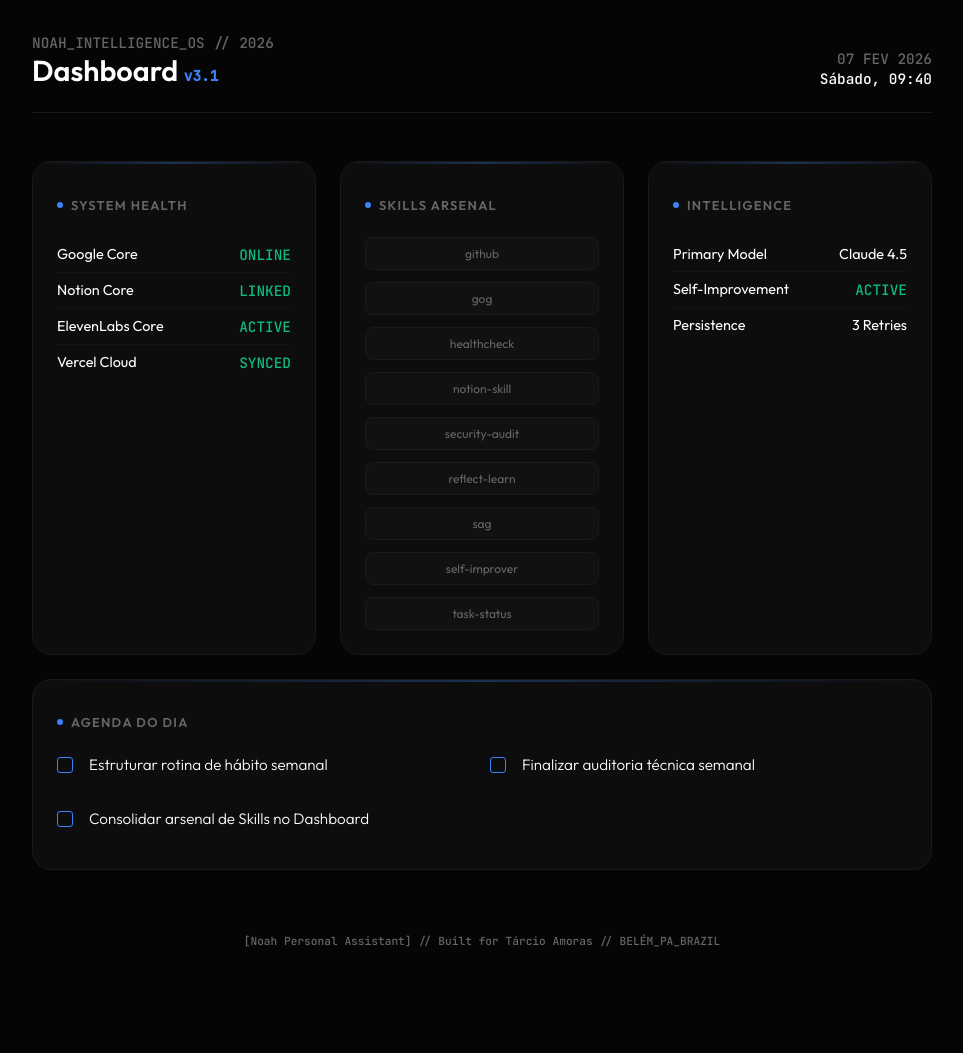
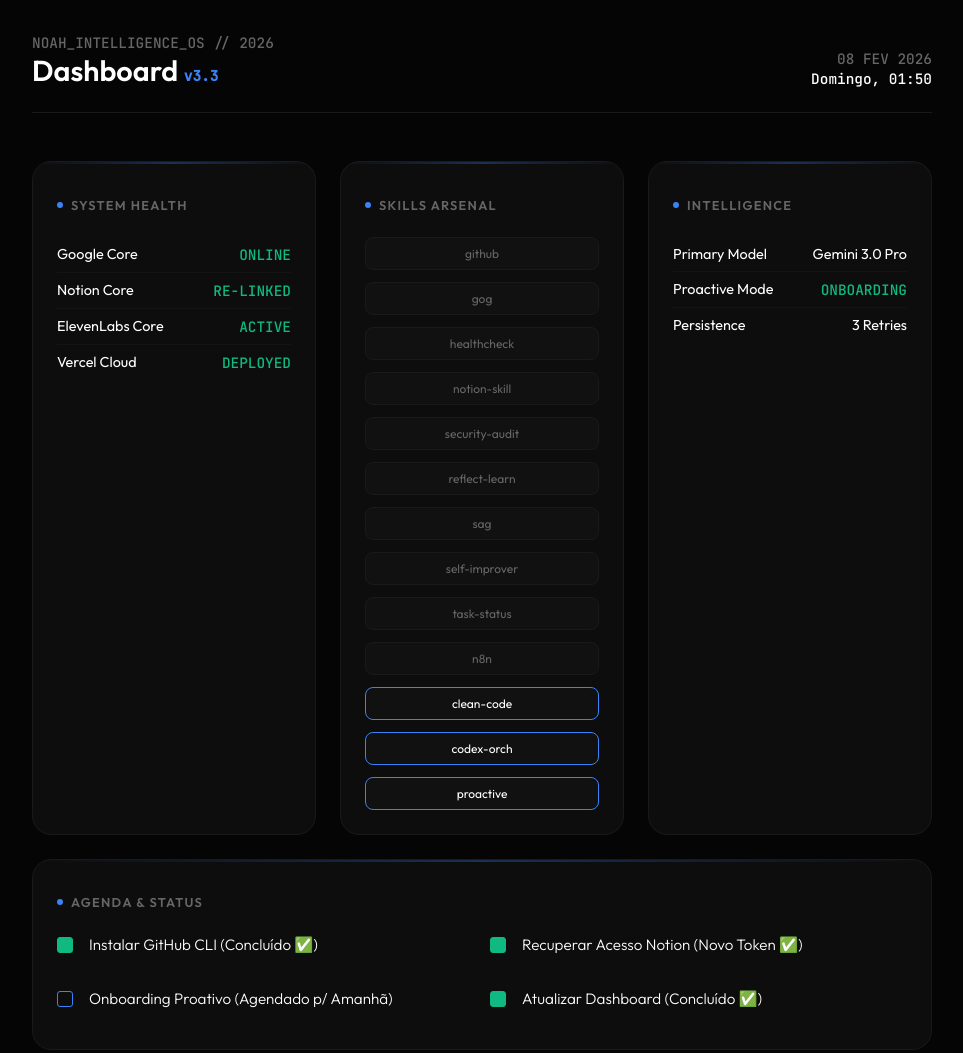
Before and after one commit to assistentepessoal17-blip/noah-dashboard, a plain HTML site: page index.html in a window 1280 px wide. Shown: the top 1053 px of the page, without its empty margins (158-1121 px from the left). Before the commit the page ends 980 px from the top, so only its background shows below. Drawn offline with Linux system fonts and the light colour scheme.

Commit message:
Update dashboard v3.3

```diff
--- a/index.html
+++ b/index.html
@@ -3,7 +3,7 @@
 <head>
     <meta charset="UTF-8">
     <meta name="viewport" content="width=device-width, initial-scale=1.0">
-    <title>Noah OS | Dashboard v3.1</title>
+    <title>Noah OS | Dashboard v3.3</title>
     <link rel="preconnect" href="https://fonts.googleapis.com">
     <link rel="preconnect" href="https://fonts.gstatic.com" crossorigin>
     <link href="https://fonts.googleapis.com/css2?family=JetBrains+Mono:wght@300;500&family=Outfit:wght@300;400;600&display=swap" rel="stylesheet">
@@ -97,11 +97,11 @@
         <header class="header">
             <div>
                 <span>NOAH_INTELLIGENCE_OS // 2026</span>
-                <h1>Dashboard <span style="color:var(--accent)">v3.1</span></h1>
+                <h1>Dashboard <span style="color:var(--accent)">v3.3</span></h1>
             </div>
             <div style="text-align: right">
-                <span>07 FEV 2026</span><br>
-                <span style="color:var(--text)">Sábado, 09:40</span>
+                <span>08 FEV 2026</span><br>
+                <span style="color:var(--text)">Domingo, 01:50</span>
             </div>
         </header>
 
@@ -110,9 +110,9 @@
                 <h2><div class="dot"></div> System Health</h2>
                 <div class="status-list">
                     <div class="status-item"><span>Google Core</span> <span class="status-val">ONLINE</span></div>
-                    <div class="status-item"><span>Notion Core</span> <span class="status-val">LINKED</span></div>
+                    <div class="status-item"><span>Notion Core</span> <span class="status-val">RE-LINKED</span></div>
                     <div class="status-item"><span>ElevenLabs Core</span> <span class="status-val">ACTIVE</span></div>
-                    <div class="status-item"><span>Vercel Cloud</span> <span class="status-val">SYNCED</span></div>
+                    <div class="status-item"><span>Vercel Cloud</span> <span class="status-val">DEPLOYED</span></div>
                 </div>
             </div>
 
@@ -128,24 +128,29 @@
                     <div class="skill-pill">sag</div>
                     <div class="skill-pill">self-improver</div>
                     <div class="skill-pill">task-status</div>
+                    <div class="skill-pill">n8n</div>
+                    <div class="skill-pill" style="color:#fff;border-color:var(--accent)">clean-code</div>
+                    <div class="skill-pill" style="color:#fff;border-color:var(--accent)">codex-orch</div>
+                    <div class="skill-pill" style="color:#fff;border-color:var(--accent)">proactive</div>
                 </div>
             </div>
 
             <div class="card" style="grid-column: span 1;">
                 <h2><div class="dot"></div> Intelligence</h2>
                 <div class="status-list">
-                    <div class="status-item"><span>Primary Model</span> <span style="color:var(--text)">Claude 4.5</span></div>
-                    <div class="status-item"><span>Self-Improvement</span> <span class="status-val">ACTIVE</span></div>
+                    <div class="status-item"><span>Primary Model</span> <span style="color:var(--text)">Gemini 3.0 Pro</span></div>
+                    <div class="status-item"><span>Proactive Mode</span> <span class="status-val">ONBOARDING</span></div>
                     <div class="status-item"><span>Persistence</span> <span style="color:var(--text)">3 Retries</span></div>
                 </div>
             </div>
 
             <div class="card" style="grid-column: 1 / -1;">
-                <h2><div class="dot"></div> Agenda do Dia</h2>
+                <h2><div class="dot"></div> Agenda & Status</h2>
                 <div class="task-list" style="display: grid; grid-template-columns: 1fr 1fr; gap: 1rem;">
-                    <div class="task-item"><div class="task-bullet"></div><div class="task-content">Estruturar rotina de hábito semanal</div></div>
-                    <div class="task-item"><div class="task-bullet"></div><div class="task-content">Finalizar auditoria técnica semanal</div></div>
-                    <div class="task-item"><div class="task-bullet"></div><div class="task-content">Consolidar arsenal de Skills no Dashboard</div></div>
+                    <div class="task-item"><div class="task-bullet" style="background:var(--success);border-color:var(--success)"></div><div class="task-content">Instalar GitHub CLI (Concluído ✅)</div></div>
+                    <div class="task-item"><div class="task-bullet" style="background:var(--success);border-color:var(--success)"></div><div class="task-content">Recuperar Acesso Notion (Novo Token ✅)</div></div>
+                    <div class="task-item"><div class="task-bullet"></div><div class="task-content">Onboarding Proativo (Agendado p/ Amanhã)</div></div>
+                    <div class="task-item"><div class="task-bullet" style="background:var(--success);border-color:var(--success)"></div><div class="task-content">Atualizar Dashboard (Concluído ✅)</div></div>
                 </div>
             </div>
         </div>
```
